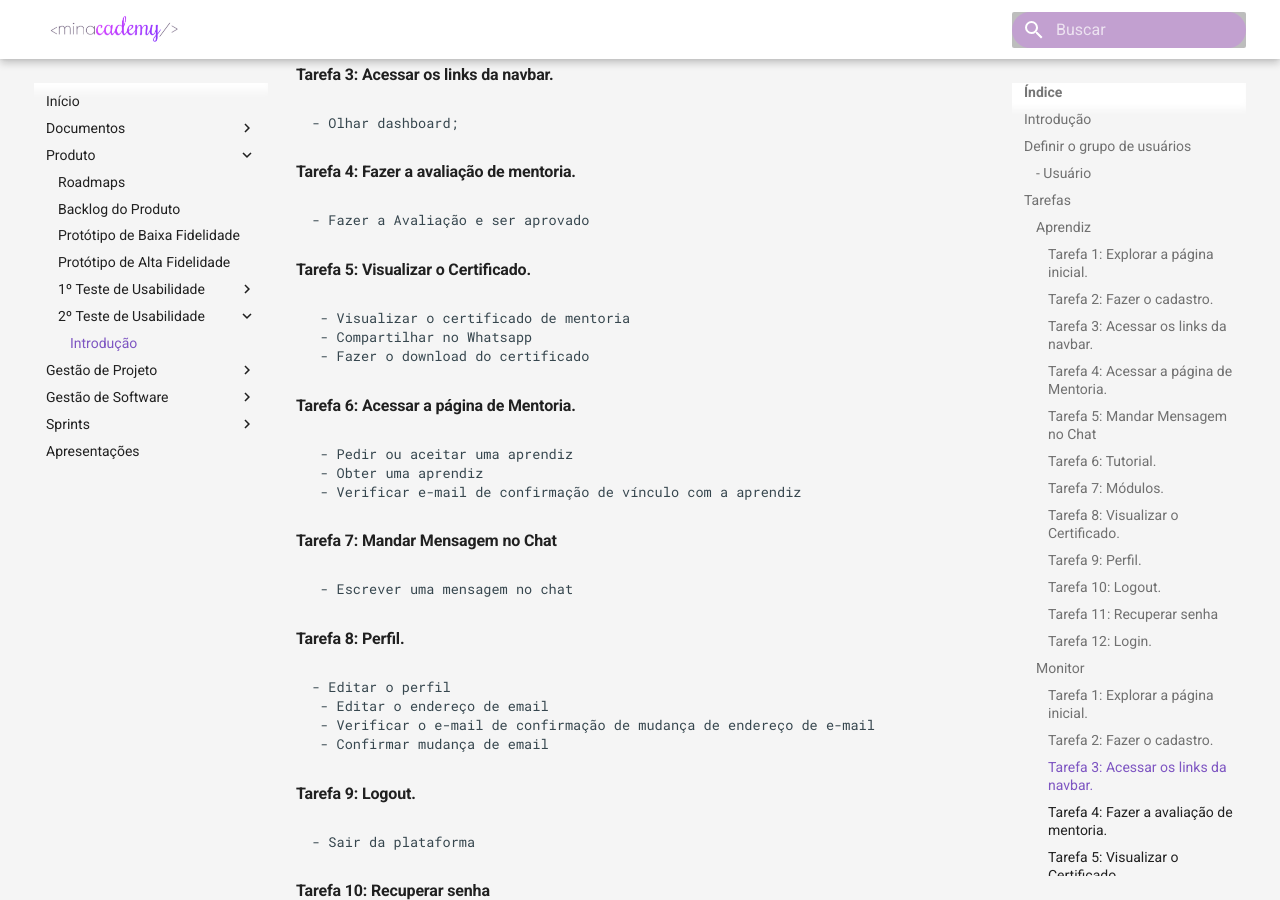
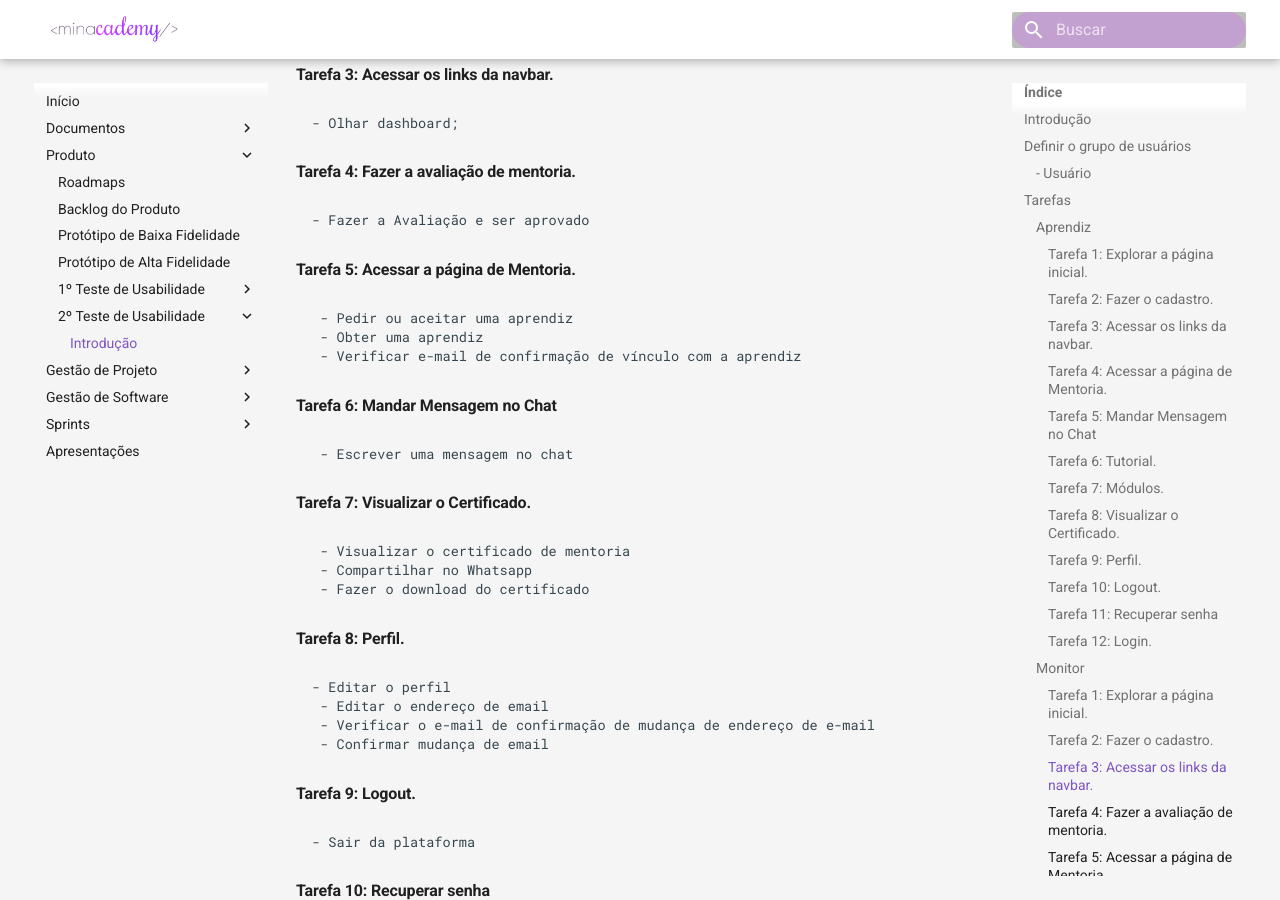
Before and after one commit to fga-eps-mds/2020.1-Minacademy-Wiki, an MkDocs documentation site: the page built from docs/produto/testesUsabilidade2/introducao.md, in a window 1280 px wide and 900 px high, scrolled down 3016 px. Built offline with MkDocs 1.6.1 and Material for MkDocs 9.7.7, drawn with Linux system fonts in a browser that asks for light colours.

Commit message:
Criação do teste 2 de usabilidade

```diff
--- a/docs/produto/testesUsabilidade2/introducao.md
+++ b/docs/produto/testesUsabilidade2/introducao.md
@@ -96,28 +96,26 @@ As tarefas serão realizadas de formas diferentes para os dois tipos de usuário
 #### Tarefa 4: Fazer a avaliação de mentoria.
 	- Fazer a Avaliação e ser aprovado
 
-#### Tarefa 5: Visualizar o Certificado.
-     - Visualizar o certificado de mentoria
-     - Compartilhar no Whatsapp
-     - Fazer o download do certificado
 
-#### Tarefa 6: Acessar a página de Mentoria.
+#### Tarefa 5: Acessar a página de Mentoria.
      - Pedir ou aceitar uma aprendiz
      - Obter uma aprendiz
      - Verificar e-mail de confirmação de vínculo com a aprendiz
 
-#### Tarefa 7: Mandar Mensagem no Chat
+#### Tarefa 6: Mandar Mensagem no Chat
      - Escrever uma mensagem no chat
 
+#### Tarefa 7: Visualizar o Certificado.
+     - Visualizar o certificado de mentoria
+     - Compartilhar no Whatsapp
+     - Fazer o download do certificado
 #### Tarefa 8: Perfil.
 	- Editar o perfil
      - Editar o endereço de email
      - Verificar o e-mail de confirmação de mudança de endereço de e-mail
      - Confirmar mudança de email
-
 #### Tarefa 9: Logout.
 	- Sair da plataforma
-
 #### Tarefa 10: Recuperar senha
     - Ir na página de recuperação de senha
     - Acessar o email para fazer a troca de senha
```
Also changed, not shown: docs/produto/testesUsabilidade2/relatorio_01.md (+1 -1 lines), docs/produto/testesUsabilidade2/relatório_02.md (added, +57 -0 lines).
